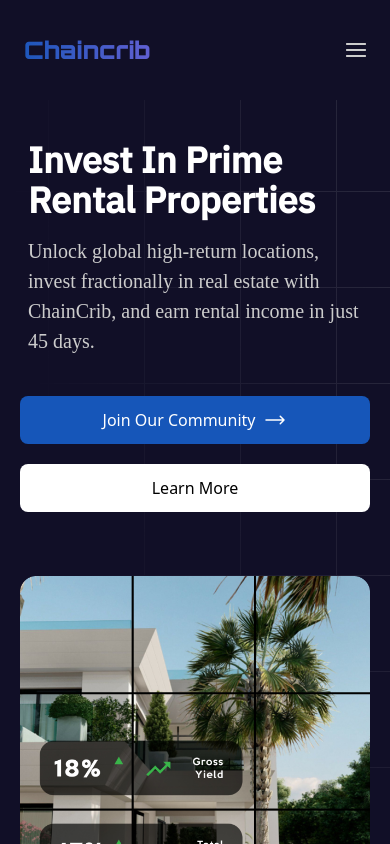
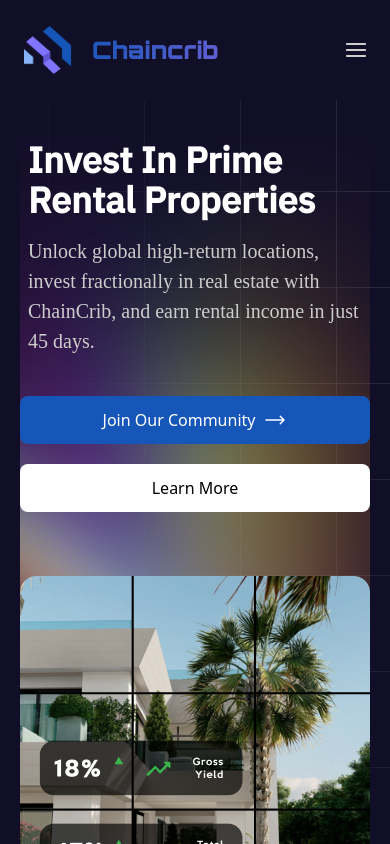
Before and after one commit to Chaincrib/landingpage, a React (Create React App) app: page / in a window 390 px wide. Shown: the top 844 px of the page. Built offline with nearby package versions, Linux system fonts and the light colour scheme.

Commit message:
modifying the mobile view

```diff
--- a/src/App.css
+++ b/src/App.css
@@ -24,6 +24,12 @@ section{
     margin-bottom: 200px;
 }
 
+.hero{
+    background-image: url(./images/Light\ accent.png);
+    background-position: right top;
+    background-repeat: no-repeat;
+}
+
 .accordion-content {
     transition: max-height 0.3s ease-out, padding 0.3s ease;
 }
--- a/src/components/FAQ.js
+++ b/src/components/FAQ.js
@@ -6,7 +6,33 @@ function FAQ() {
             <p className="text-[#CCCCCC] text-center text-[20px] max-[800px]:text-[18px] max-[800px]:px-5 font-source">Everything you need to know about  Chaincrib .</p>
 
             <div className="grid grid-cols-2">
-
+            <div className="collapse collapse-plus bg-base-200">
+            <input type="radio" name="my-accordion-3" checked="checked" />
+            <div className="collapse-title text-xl font-medium">
+                Click to open this one and close others
+            </div>
+            <div className="collapse-content">
+                <p>hello</p>
+            </div>
+            </div>
+            <div className="collapse collapse-plus bg-base-200">
+            <input type="radio" name="my-accordion-3" />
+            <div className="collapse-title text-xl font-medium">
+                Click to open this one and close others
+            </div>
+            <div className="collapse-content">
+                <p>hello</p>
+            </div>
+            </div>
+            <div className="collapse collapse-plus bg-base-200">
+            <input type="radio" name="my-accordion-3" />
+            <div className="collapse-title text-xl font-medium">
+                Click to open this one and close others
+            </div>
+            <div className="collapse-content">
+                <p>hello</p>
+            </div>
+            </div>
             </div>
 
         </section>
--- a/src/components/Footer.js
+++ b/src/components/Footer.js
@@ -5,7 +5,7 @@ function Footer() {
         <section className='mb-20 max-[800px]:mb-10 border-t pt-[130px]'>
             <div className="flex max-[800px]:flex-col max-[800px]:w-full justify-between text-white ">
                 <div className='max-[800px]:hidden -mt-5'>
-                    <div className="flex gap-3">
+                    <div className="flex gap-5 items-center">
                         <img src={logo} alt="" className='h-10' />
                         <h1 className='logo'>Chaincrib</h1>
                     </div>
@@ -63,7 +63,7 @@ function Footer() {
                     </div>
                 </div>
                 <div className='hidden max-[800px]:block max-[800px]:mt-10 max-[800px]:border-t max-[800px]:pt-5'>
-                    <div className="flex gap-3">
+                    <div className="flex gap-3 items-center">
                         <img src={logo} alt="" className='h-10' />
                         <h1 className='logo text-[40px] max-[800px]:text-[24px] font-[900]'>Chaincrib</h1>
                     </div>
--- a/src/components/Header.js
+++ b/src/components/Header.js
@@ -1,5 +1,6 @@
 import discord from '../images/discord.png';
 import menuButton from '../images/menu.png';
+import logo from '../images/logo.png';
 
 function toggleMenu() {
     const menu = document.getElementById('menu');
@@ -17,7 +18,8 @@ function Header() {
     return (
         <div className="w-full h-[100px] bg-navy-blue flex items-center justify-around max-[800px]:justify-between max-[800px]:px-6 mb-10 backdrop-blur-xl pt-10 max-[800px]:pt-0">
             <div>
-                <a href="/">
+                <a href="/" className='flex gap-5 items-center'>
+                    <img src={logo} alt="logo" className='w-12 h-12' />
                     <h1 className='logo text-[40px] font-[900] max-[800px]:text-[24px]'>Chaincrib</h1>
                 </a>
             </div>
--- a/src/components/Hero.js
+++ b/src/components/Hero.js
@@ -3,7 +3,7 @@ import heroImgRight from '../images/hero-img-right.png';
 
 function Hero() {
     return (
-        <section className='max-[800px]:pt-0 max-[800px]:mt-0 mt-40'>
+        <section className='max-[800px]:pt-0 max-[800px]:mt-0 mt-40 hero'>
             <div className="w-full mb-10 max-[800px]:px-2 flex flex-col items-center justify-center text-white text-center max-[800px]:text-start">
                 <h1 className="text-[60px] max-[800px]:text-4xl font-bold mb-4 font-ibm">Invest In Prime Rental Properties</h1>
                 <p className="text-[20px] px-52 max-[800px]:px-0 text-[#CCCCCC] font-source">Unlock global high-return locations, invest fractionally in real estate with ChainCrib, and earn rental income in just 45 days.</p>
```
Also changed, not shown: src/images/Light accent.png (added).
